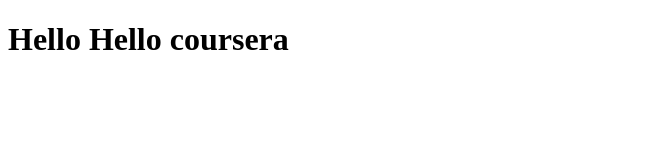
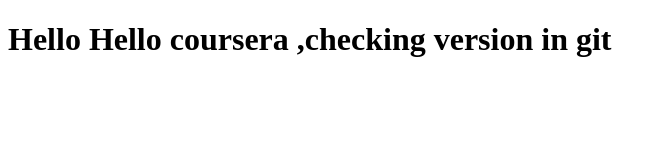
Before and after one commit to anuyadav2494/Coursera-test, a plain HTML site: page index.html in a window 1280 px wide. Shown: the whole page, without its empty margins (0-667 px from the left). Drawn offline with Linux system fonts and the light colour scheme.

Commit message:
New version.

```diff
--- a/index.html
+++ b/index.html
@@ -5,6 +5,6 @@
     <title>COursera project</title>
   </head>
   <body>
-    <h1>Hello Hello coursera</h1>
+    <h1>Hello Hello coursera ,checking version in git</h1>
   </body>
 </html>
```
